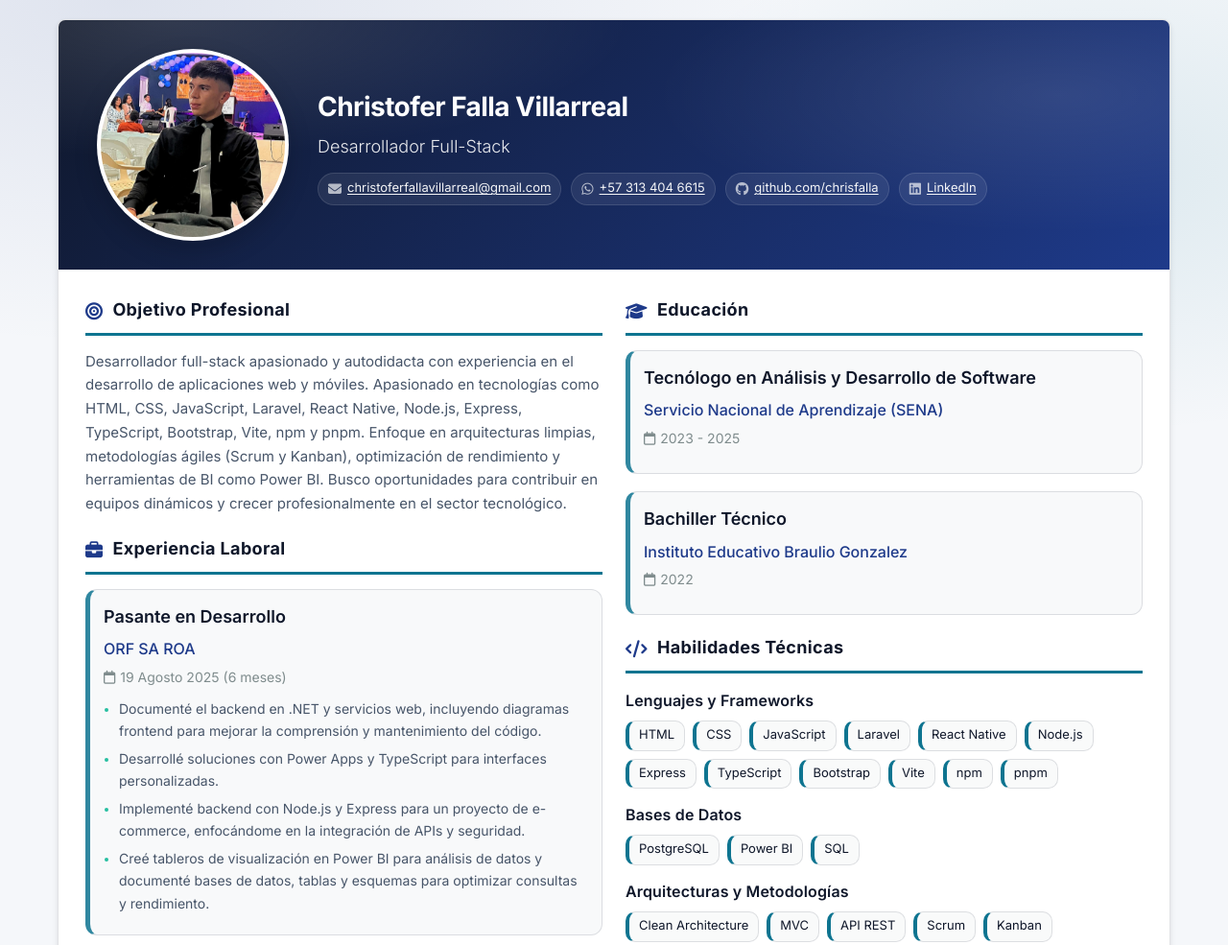
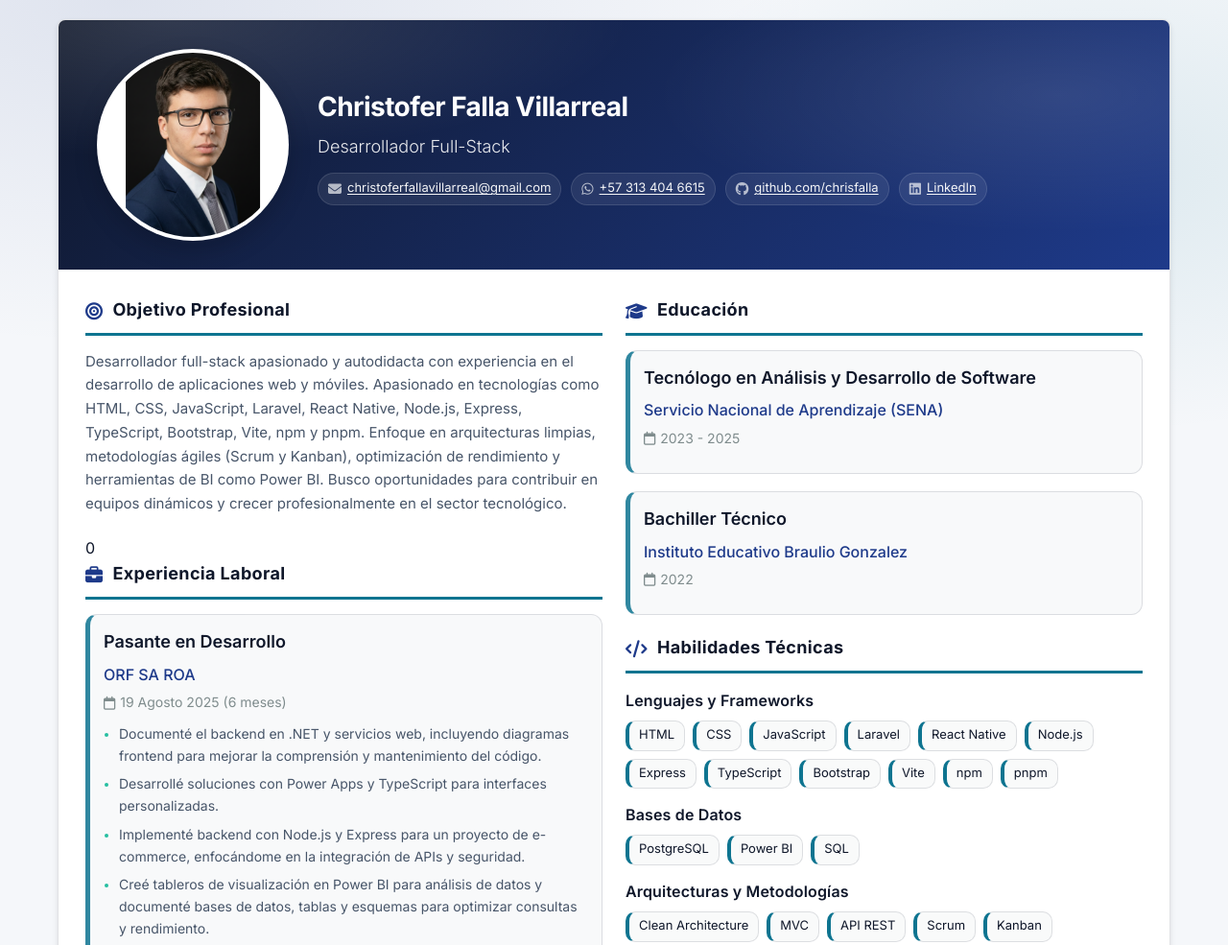
Before and after one commit to chrisfalla/CV, a website: page index.html in a window 1280 px wide. Shown: the top 985 px of the page at 96% size. Drawn offline with Linux system fonts and the light colour scheme.

Commit message:
update image profile cv

```diff
--- a/index.html
+++ b/index.html
@@ -109,7 +109,7 @@
         .profile-img img {
             width: 100%;
             height: 100%;
-            object-fit: cover;
+            object-fit: contain;
             object-position: center top;
             image-rendering: -webkit-optimize-contrast;
             image-rendering: crisp-edges;
@@ -572,7 +572,7 @@
     <div class="cv-container">
         <header class="cv-header">
             <div class="profile-img">
-                <img src="foto-perfil.jpeg" alt="Christofer Falla Villarreal">
+                <img src="Foto-CV.png" alt="Christofer Falla Villarreal">
             </div>
             <div class="header-content">
                 <div class="name-title">
@@ -613,7 +613,7 @@
                         en arquitecturas limpias, metodologías ágiles (Scrum y Kanban), optimización de rendimiento y
                         herramientas de BI como Power BI. Busco oportunidades para contribuir en equipos dinámicos y
                         crecer profesionalmente en el sector tecnológico.</p>
-                </section>
+                </section>0
 
                 <section class="section">
                     <h2 class="section-title"><i class="fas fa-briefcase"></i> Experiencia Laboral</h2>
```
Also changed, not shown: Foto-CV.png (added), foto-perfil.jpeg (deleted).
